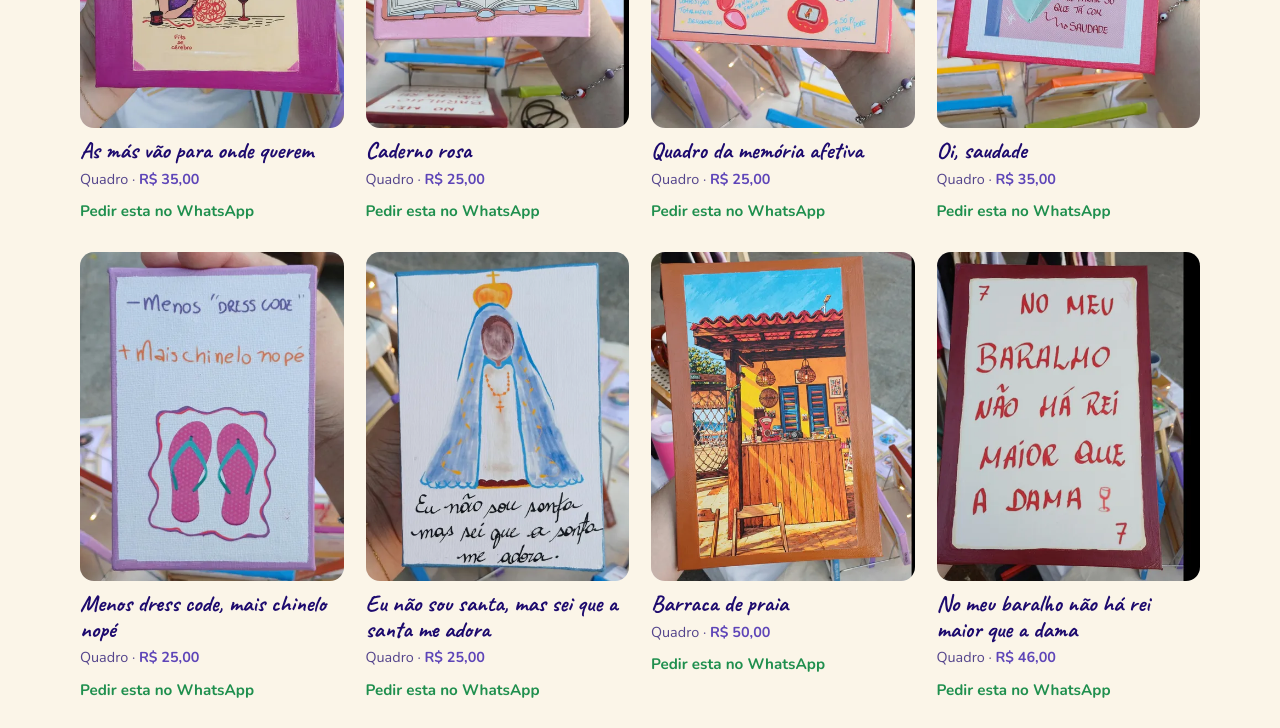
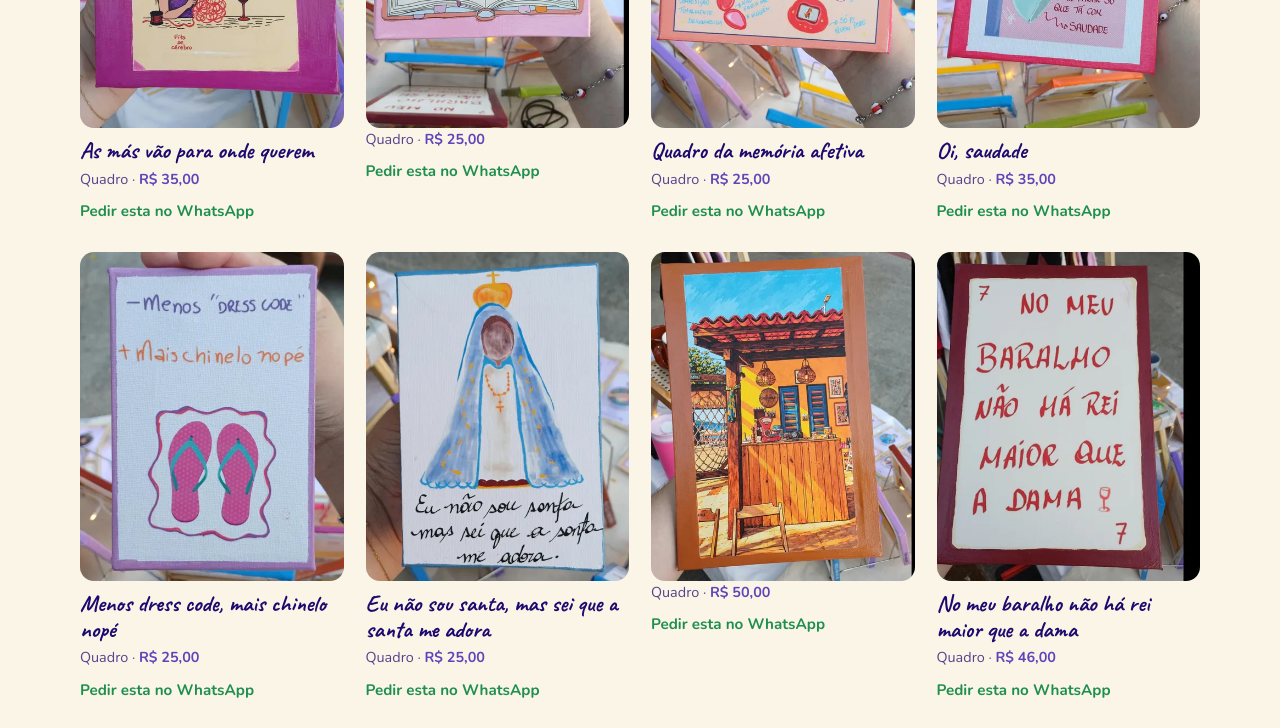
Before and after one commit to camiinobre/ArtesManuaisArtesanais, a plain HTML site: page index.html in a window 1280 px wide. Shown: the part 4820-5548 px from the top of the page. Drawn offline with nearby package versions, Linux system fonts and the light colour scheme.

Commit message:
Quadros: remove títulos provisórios (caderno, barraca de praia, Vênus)
Co-Authored-By: Claude Sonnet 5.5 <noreply@anthropic.com>
Claude-Session: https://claude.ai/code/session_01WjqHv78AZZUStUrGReX6RV

```diff
--- a/index.html
+++ b/index.html
@@ -306,18 +306,18 @@ const camisetas = [
 ];
 const quadros = [
   ['bruxa',"As más vão para onde querem",'Quadro',35],
-  ['caderno',"Caderno rosa",'Quadro',25],
+  ['caderno','','Quadro',25,'caderno rosa'],
   ['memoria-afetiva',"Quadro da memória afetiva",'Quadro',25],
   ['saudade',"Oi, saudade",'Quadro',35],
   ['chinelo',"Menos dress code, mais chinelo nopé",'Quadro',25],
   ['nossa-senhora',"Eu não sou santa, mas sei que a santa me adora",'Quadro',25],
-  ['bar',"Barraca de praia",'Quadro',50],
+  ['bar','','Quadro',50,'barraca de praia'],
   ['baralho-quadro',"No meu baralho não há rei maior que a dama",'Quadro',46],
   ['tabuleiro',"No meu tabuleiro a rainha ganha o jogo",'Quadro',38],
   ['mulher-oculos',"Imagina o que as mulheres produziriam se também tivessem uma esposa em casa",'Quadro',35],
   ['todo-mal',"Todo mal que colidir contra mim regridirá",'Quadro',40],
   ['energias',"Energias negativas não combinam com meus looks",'Quadro',40],
-  ['venus',"Vênus",'Quadro',50],
+  ['venus','','Quadro',50,'Vênus'],
   ['ampulheta',"Tem papo que não vale o tic-tac do relógio",'Quadro',40],
   ['porta-joia',"Porta-joia",'Quadro',40],
   ['estrela-quadro',"Há de surgir uma estrela no céu cada vez que você sorrir",'Quadro',40],
@@ -325,15 +325,15 @@ const quadros = [
 const linkWpp = msg => `https://wa.me/${WPP}?text=${encodeURIComponent(msg)}`;
 const brl = v => v.toLocaleString('pt-BR',{style:'currency',currency:'BRL'});
 function monta(id, itens){
-  document.getElementById(id).innerHTML = itens.map(([img,nome,tipo,preco]) => `
+  document.getElementById(id).innerHTML = itens.map(([img,nome,tipo,preco,desc]) => { const rot = nome||desc; return `
     <li class="produto">
-      <button type="button" data-img="img/${img}.webp" data-nome="${nome}" aria-label="Ampliar foto: ${nome}">
-        <img src="img/${img}-sm.webp" alt="${tipo} com a arte ${nome}" loading="lazy" width="480" height="600">
+      <button type="button" data-img="img/${img}.webp" data-nome="${rot}" aria-label="Ampliar foto: ${rot}">
+        <img src="img/${img}-sm.webp" alt="${tipo} com a arte ${rot}" loading="lazy" width="480" height="600">
       </button>
-      <h3>${nome}</h3>
+      ${nome?`<h3>${nome}</h3>`:''}
       <p class="tipo">${tipo}${preco?` · <b>${brl(preco)}</b>`:''}</p>
-      <a class="pedir" href="${linkWpp(`Oi! Vi no site e quero: ${tipo} "${nome}".`)}" target="_blank" rel="noopener">Pedir esta no WhatsApp</a>
-    </li>`).join('');
+      <a class="pedir" href="${linkWpp(`Oi! Vi no site e quero: ${tipo} "${rot}"${preco?` (${brl(preco)})`:''}.`)}" target="_blank" rel="noopener">Pedir esta no WhatsApp</a>
+    </li>`; }).join('');
 }
 monta('grade-canecas', canecas);
 monta('grade-camisetas', camisetas);
```
Also changed, not shown: pedido.html (+6 -6 lines).
